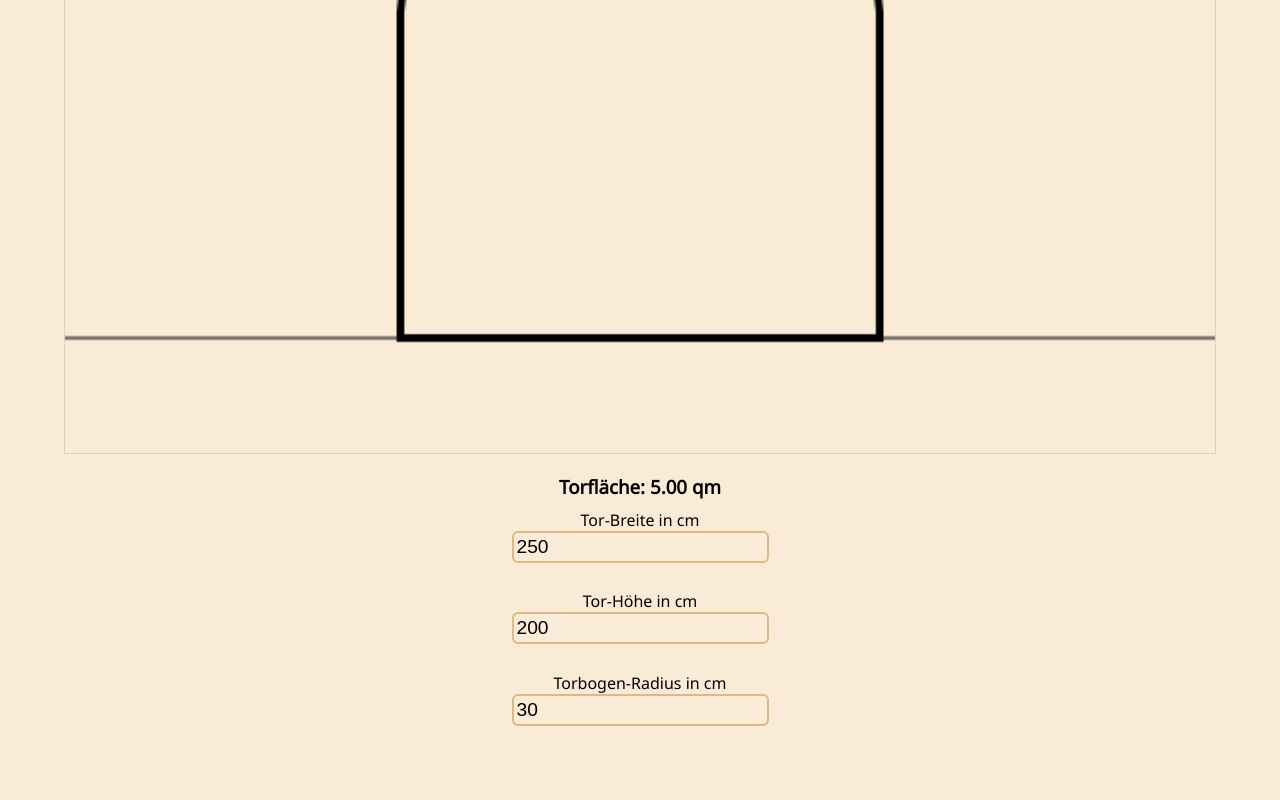
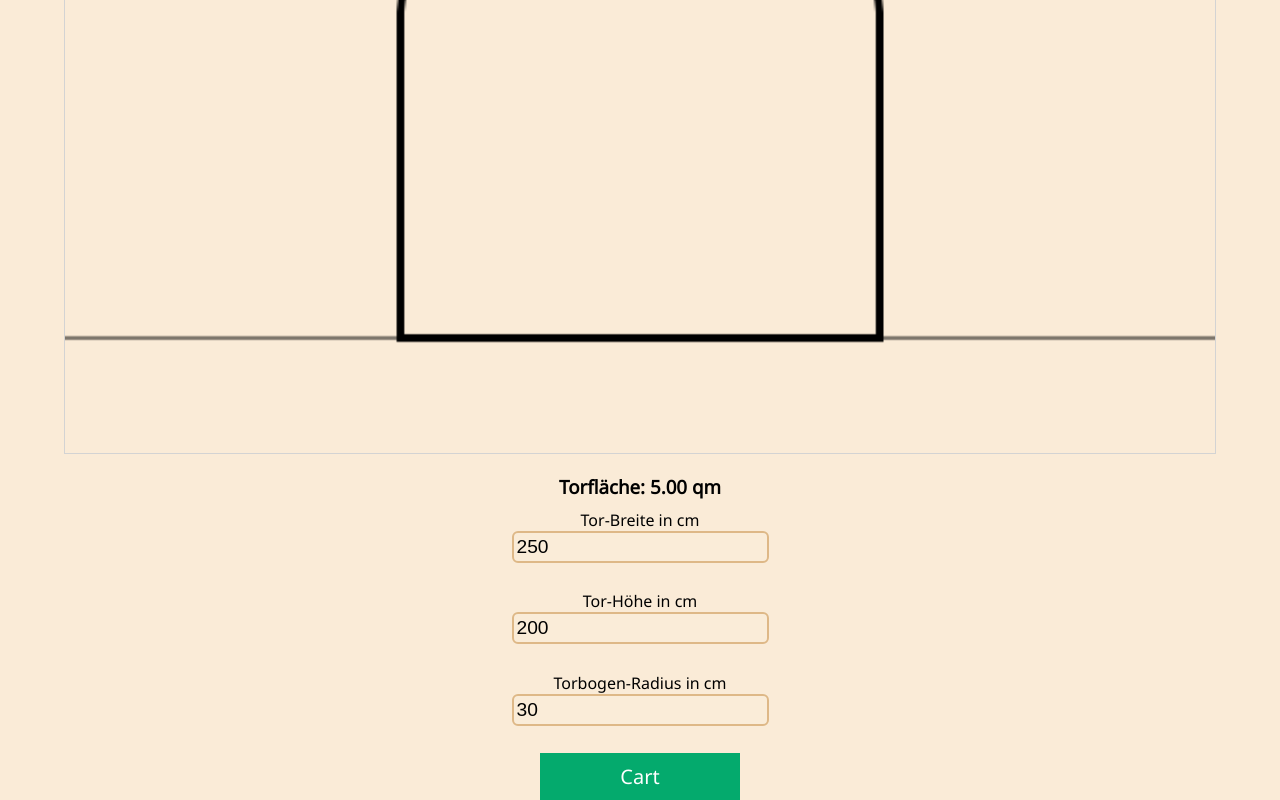
Before and after one commit to FrankOelsch/capstone-project, a React (Create React App) app: page / in a window 1280 px wide. Shown: the part 325-1125 px from the top of the page. Before the commit the page ends 1078 px from the top, so only its background shows below. Built offline with nearby package versions, Linux system fonts and the light colour scheme.

Commit message:
basic routing for navigate to cart

```diff
--- a/package.json
+++ b/package.json
@@ -5,6 +5,7 @@
   "dependencies": {
     "react": "^18.2.0",
     "react-dom": "^18.2.0",
+    "react-router-dom": "^6.4.2",
     "react-scripts": "5.0.1",
     "styled-components": "^5.3.6",
     "web-vitals": "^2.1.4"
--- a/src/App.js
+++ b/src/App.js
@@ -1,21 +1,14 @@
-import styled from "styled-components";
 import Config from "./pages/Config";
+import { Routes, Route } from "react-router-dom";
+import Cart from "./pages/Cart";
 
 function App() {
   return (
-    <Container>
-      <Config></Config>
-    </Container>
+    <Routes>
+      <Route path="/" element={<Config />} />
+      <Route path="/cart" element={<Cart />} />
+    </Routes>
   );
 }
 
-const Container = styled.div`
-  display: flex;
-  flex-direction: column;
-  flex-wrap: nowrap;
-  align-items: center;
-  justify-content: center;
-  text-align: center;
-`;
-
 export default App;
--- a/src/index.js
+++ b/src/index.js
@@ -3,12 +3,15 @@ import ReactDOM from "react-dom/client";
 import GlobalStyle from "./GlobalStyle";
 import App from "./App";
 import reportWebVitals from "./reportWebVitals";
+import { BrowserRouter } from "react-router-dom";
 
 const root = ReactDOM.createRoot(document.getElementById("root"));
 root.render(
   <React.StrictMode>
-    <GlobalStyle />
-    <App />
+    <BrowserRouter>
+      <GlobalStyle />
+      <App />
+    </BrowserRouter>
   </React.StrictMode>
 );
 
--- /dev/null
+++ b/src/pages/Cart.js
@@ -0,0 +1,54 @@
+import { useState } from "react";
+
+const shopItems = [
+  {
+    name: "Decken-Sectionaltor Holz",
+    qu: "qm",
+    price: 180,
+    quantity: 1,
+    inCart: false,
+  },
+  {
+    name: "Decken-Sectionaltor Stahl",
+    qu: "qm",
+    price: 120,
+    quantity: 1,
+    inCart: false,
+  },
+  { name: "Rundlauftor Holz", qu: "qm", price: 80, quantity: 1, inCart: false },
+  {
+    name: "Rundlauftor Aluminium",
+    qu: "qm",
+    price: 150,
+    quantity: 1,
+    inCart: false,
+  },
+];
+
+export default function Cart(toggleID) {
+  const [data, setData] = useState(shopItems);
+
+  const falseArray = [];
+  const trueArray = [];
+
+  data.forEach((item) => {
+    if (item._id === toggleID) {
+      item.inCart = !item.inCart;
+    }
+    if (item.inCart) {
+      trueArray.push(item);
+    } else {
+      falseArray.push(item);
+    }
+  });
+
+  console.log("trueArray: " + trueArray.length);
+  console.log("falseArray: " + falseArray.length);
+  console.log("toggleID: " + toggleID);
+
+  return (
+    <>
+      <section>blub</section>
+    </>
+  );
+}
--- a/src/pages/Config.js
+++ b/src/pages/Config.js
@@ -1,4 +1,5 @@
 import { useEffect, useRef, useState } from "react";
+import { Link } from "react-router-dom";
 import styled from "styled-components";
 
 export default function Config() {
@@ -198,7 +199,7 @@ export default function Config() {
   };
 
   return (
-    <>
+    <Container>
       <StyledCanvas id="canvas" ref={canvasRef} width={600} height={400}>
         Your browser does not support the HTML5 canvas tag.
       </StyledCanvas>
@@ -237,9 +238,20 @@ export default function Config() {
         onFocus={onFocus}
       ></StyledInput>
       <StyledMessage ref={messageRadiusRef}></StyledMessage>
-    </>
+
+      <StyledLink to="/cart">Cart</StyledLink>
+    </Container>
   );
 }
+
+const Container = styled.div`
+  display: flex;
+  flex-direction: column;
+  flex-wrap: nowrap;
+  align-items: center;
+  justify-content: center;
+  text-align: center;
+`;
 
 const StyledCanvas = styled.canvas`
   border: 1px solid #d3d3d3;
@@ -267,6 +279,18 @@ const StyledInput = styled.input`
   }
 `;
 
+const StyledLink = styled(Link)`
+  background-color: #04aa6d;
+  border: none;
+  font-size: 20px;
+  color: #ffffff;
+  padding: 10px;
+  width: 200px;
+  text-align: center;
+  text-decoration: none;
+  cursor: pointer;
+`;
+
 const StyledMessage = styled.p`
   font-family: Arial, Helvetica, sans-serif;
   font-size: 1em;
```
Also changed, not shown: src/components/Layout.js (added, +16 -0 lines), 1 other file (tests, documents, lock files or other folders).
